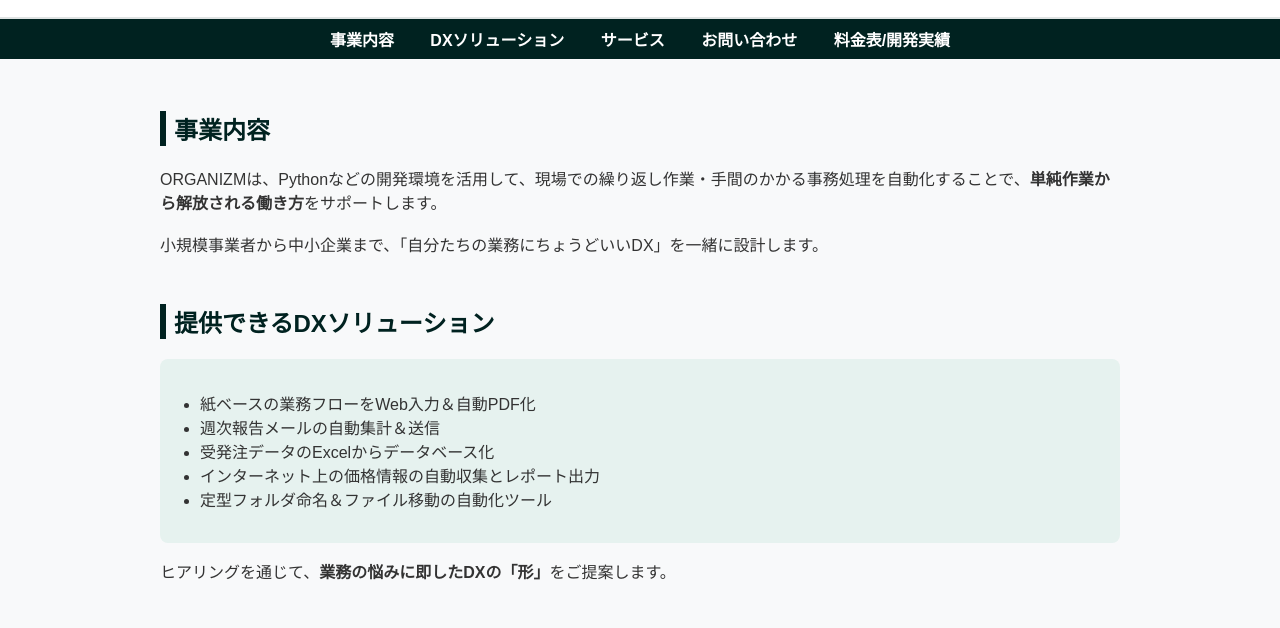
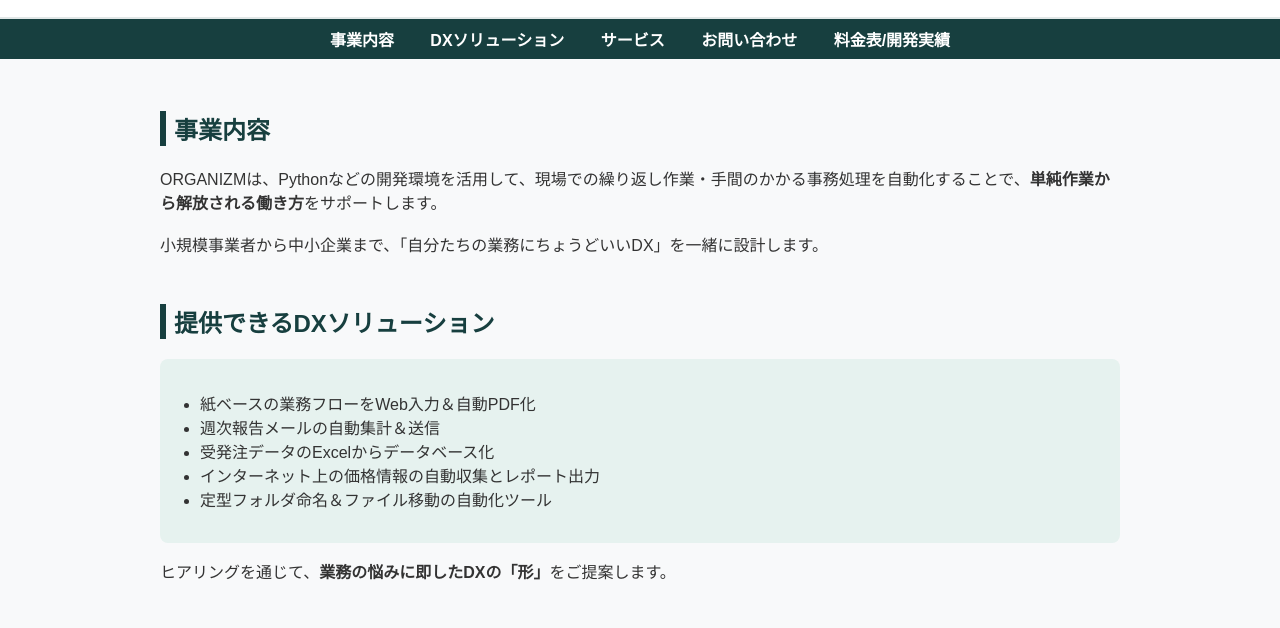
Before and after one commit to Organizm-Apps/organizm-web, a plain HTML site: page index.html in a window 1280 px wide. Shown: the part 156-784 px from the top of the page. Drawn offline with Linux system fonts and the light colour scheme.

Commit message:
Update index.html

```diff
--- a/index.html
+++ b/index.html
@@ -13,7 +13,7 @@
     }
     header {
       background-color: #ffffff;
-      border-bottom: 2px solid #00222020;
+      border-bottom: 2px solid #173F3F20;
       text-align: center;
       padding: 2rem 1rem 1rem;
     }
@@ -24,7 +24,7 @@
     }
     nav {
       text-align: center;
-      background-color: #002220;
+      background-color: #173F3F;
       padding: 0.5rem;
     }
     nav a {
@@ -42,8 +42,8 @@
       margin-bottom: 3rem;
     }
     h2 {
-      color: #002220;
-      border-left: 6px solid #002220;
+      color: #173F3F;
+      border-left: 6px solid #173F3F;
       padding-left: 0.5rem;
     }
     ul {
@@ -77,7 +77,7 @@
     }
     form button {
       margin-top: 1rem;
-      background-color: #002220;
+      background-color: #173F3F;
       color: white;
       padding: 0.6rem 1.2rem;
       border: none;
```
